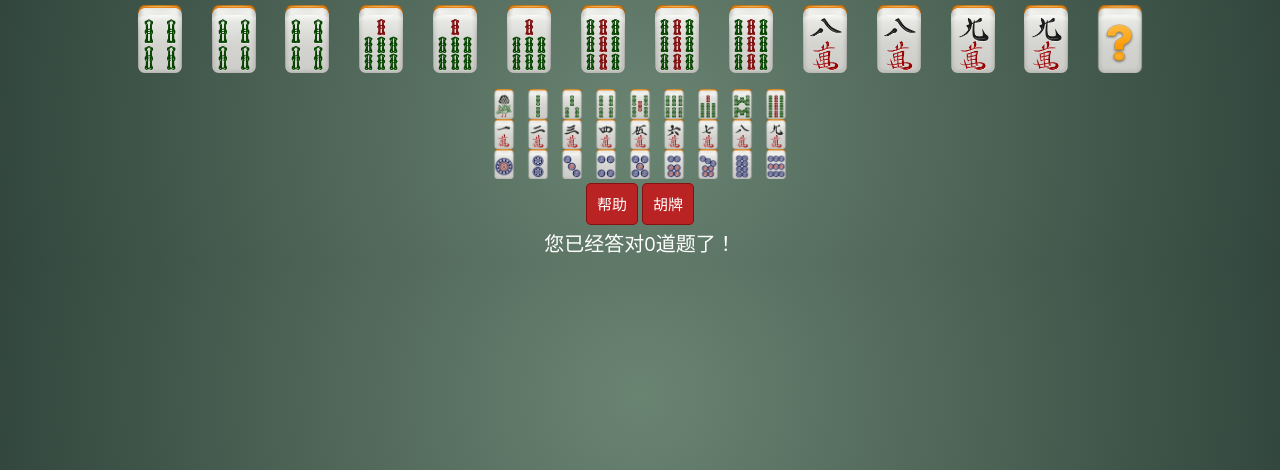
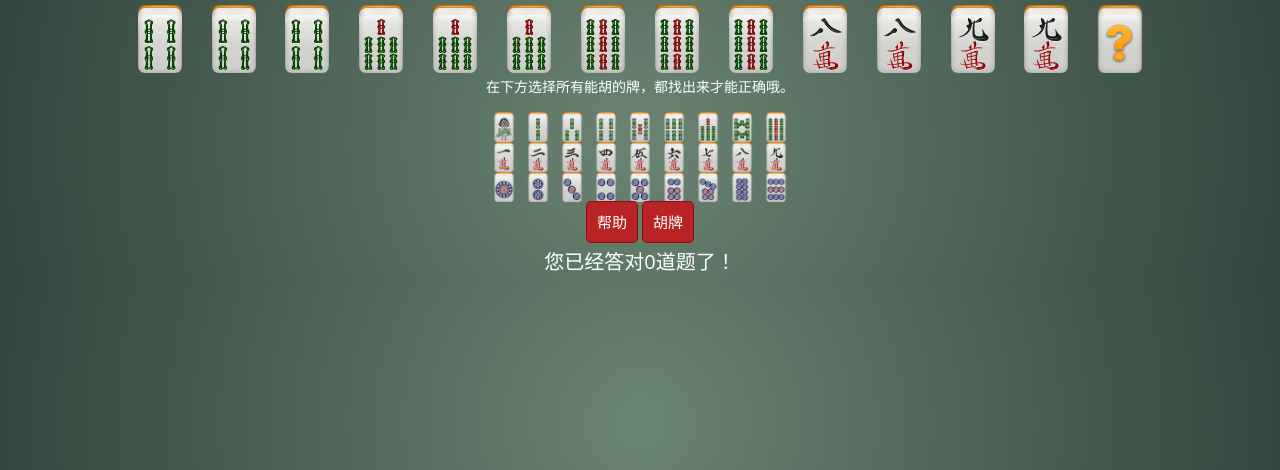
Before and after one commit to cnac/Majiang-1, a PHP site: page / in a window 1280 px wide. Shown: the top 470 px of the page. Run offline with PHP 8.4, Linux system fonts and the light colour scheme; some libraries are stand-ins or nearby versions.

Commit message:
规则提示

```diff
--- a/src/index.php
+++ b/src/index.php
@@ -81,7 +81,7 @@
 			}
 
 			.btn_ctl {
-				margin-top: 15px;
+				margin-top: 10px;
 			}
 		</style>
 
@@ -111,6 +111,7 @@
 				<img src="img/question.png" class="img_mj_q" />
 			</div>
 			<!--		<a class="ui-btn" id="btn_refresh"> 发牌</a>-->
+			<p style="color: white;margin-top: 3px;">在下方选择所有能胡的牌，都找出来才能正确哦。</p>
 			<div class="row pai_rel">
 				<div>
 					<img num="11" src="img/11.png" class="img_mj_s" />
@@ -188,7 +189,7 @@
 						<p>您已经听牌啦！赶快来找出所有能胡的牌吧! </p>
 						<p>1.胡牌规则：一个对子(AA)+N个三个连牌(ABC)或三个同样的牌(AAA). </p>
 						<p>2.有三次答错机会. </p>
-						<p>3.选择所有可能会胡的牌，点击胡牌提交结果.</p>
+						<p>3.选择所有可能会胡的牌，一定要选出所有能胡的牌才算正确哦，点击胡牌提交结果.</p>
 					</div>
 					<div class="modal-footer">
 						<button type="button" class="btn btn-default" data-dismiss="modal">确定</button>
```
